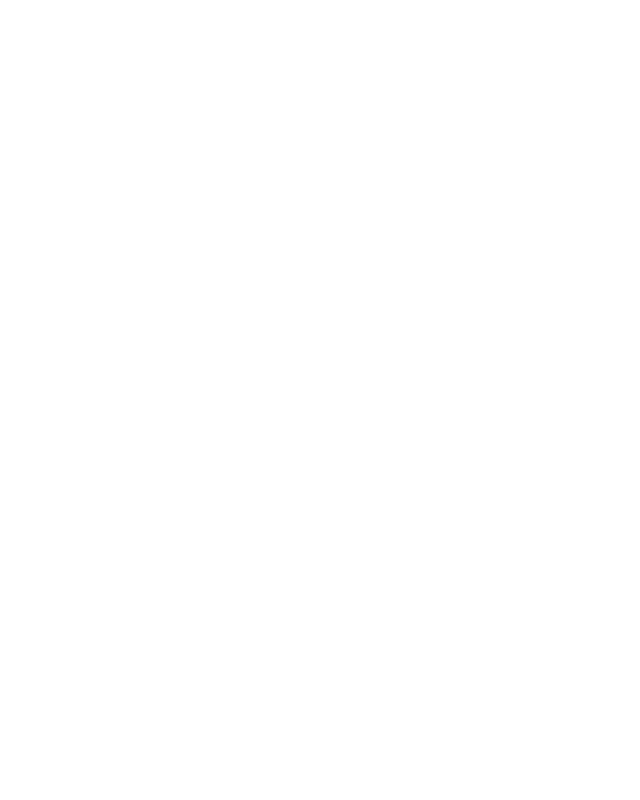
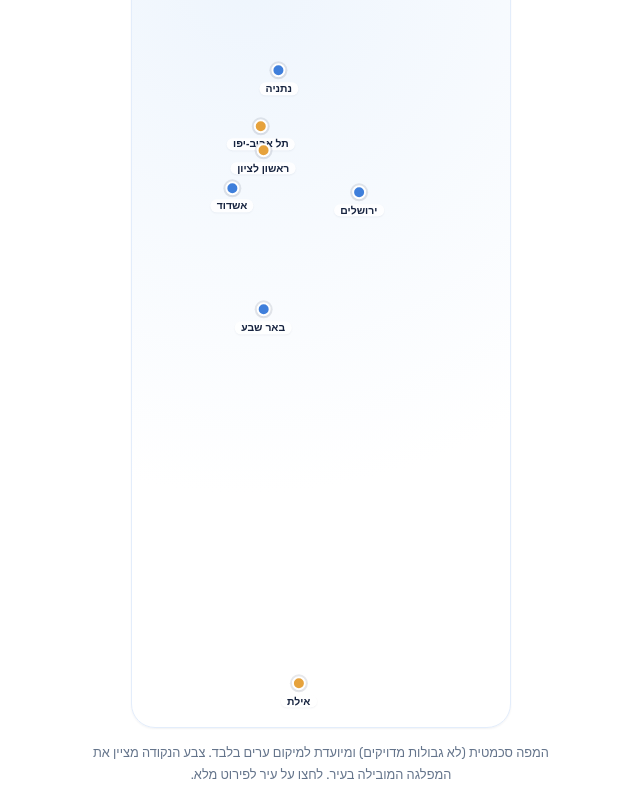
Before and after one commit to liorayacob/politics-facts, a Next.js app: page /elections in a window 1280 px wide. Shown: the part 1040-1840 px from the top of the page, without its empty margins (319-959 px from the left). Before the commit the page ends 920 px from the top, so only its background shows below. Built offline with nearby package versions, Linux system fonts and the light colour scheme.

Commit message:
Add interactive city map for elections page with hover tooltip and party breakdown modal

```diff
--- a/src/app/elections/page.tsx
+++ b/src/app/elections/page.tsx
@@ -1,6 +1,8 @@
 import { elections } from "@/data/elections";
 import { parties } from "@/data/parties";
+import { cities } from "@/data/cities";
 import SeatsChart from "@/components/SeatsChart";
+import IsraelMap from "@/components/IsraelMap";
 
 export default function ElectionsPage() {
   return (
@@ -35,6 +37,13 @@
           ))}
         </tbody>
       </table>
+
+      <h2>מפה לפי ערים</h2>
+      <p className="muted">
+        עברו עם העכבר מעל עיר לצפייה באחוז ההצבעה, ולחצו עליה כדי לראות את
+        פילוח הקולות בין המפלגות.
+      </p>
+      <IsraelMap cities={cities} />
     </div>
   );
 }
--- a/src/app/globals.css
+++ b/src/app/globals.css
@@ -273,10 +273,140 @@
 }
 
 .party-dot {
+  display: inline-block;
   width: 12px;
   height: 12px;
   border-radius: 50%;
   flex-shrink: 0;
+  vertical-align: middle;
+}
+
+/* Map */
+
+.map-card {
+  position: relative;
+  width: 100%;
+  max-width: 380px;
+  aspect-ratio: 3 / 7;
+  margin: 1.75rem auto 0;
+  background: radial-gradient(circle at 30% 15%, var(--background-soft), #ffffff 65%);
+  border: 1px solid var(--border);
+  border-radius: 1.5rem;
+  box-shadow: var(--shadow-sm);
+}
+
+.city-marker {
+  position: absolute;
+  transform: translate(-50%, -50%);
+  background: none;
+  border: none;
+  padding: 0;
+  cursor: pointer;
+  display: flex;
+  flex-direction: column;
+  align-items: center;
+  gap: 0.3rem;
+}
+
+.city-dot {
+  width: 14px;
+  height: 14px;
+  border-radius: 50%;
+  border: 2px solid #fff;
+  box-shadow: 0 0 0 2px rgba(22, 35, 63, 0.1), var(--shadow-sm);
+  transition: transform 0.15s ease;
+}
+
+.city-marker:hover .city-dot {
+  transform: scale(1.35);
+}
+
+.city-label {
+  font-size: 0.65rem;
+  font-weight: 700;
+  color: var(--foreground);
+  background: rgba(255, 255, 255, 0.9);
+  padding: 0.05rem 0.4rem;
+  border-radius: 999px;
+  white-space: nowrap;
+  box-shadow: var(--shadow-sm);
+}
+
+.city-tooltip {
+  position: absolute;
+  bottom: calc(100% + 10px);
+  left: 50%;
+  transform: translateX(-50%);
+  background: var(--foreground);
+  color: #ffffff;
+  padding: 0.45rem 0.7rem;
+  border-radius: 0.6rem;
+  font-size: 0.75rem;
+  line-height: 1.4;
+  white-space: nowrap;
+  opacity: 0;
+  pointer-events: none;
+  transition: opacity 0.15s ease;
+  z-index: 5;
+}
+
+.city-marker:hover .city-tooltip {
+  opacity: 1;
+}
+
+.map-caption {
+  text-align: center;
+  margin-top: 0.85rem;
+  font-size: 0.8rem;
+  max-width: 30rem;
+  margin-inline: auto;
+}
+
+/* Modal */
+
+.modal-backdrop {
+  position: fixed;
+  inset: 0;
+  background: rgba(15, 23, 42, 0.45);
+  backdrop-filter: blur(2px);
+  display: flex;
+  align-items: center;
+  justify-content: center;
+  z-index: 50;
+  padding: 1rem;
+}
+
+.modal-card {
+  background: var(--surface);
+  border-radius: var(--radius);
+  padding: 1.5rem;
+  max-width: 420px;
+  width: 100%;
+  box-shadow: var(--shadow-md);
+  border: 1px solid var(--border);
+}
+
+.modal-header {
+  display: flex;
+  align-items: center;
+  justify-content: space-between;
+  margin-bottom: 0.25rem;
+}
+
+.modal-close {
+  background: var(--background-soft);
+  border: none;
+  border-radius: 50%;
+  width: 32px;
+  height: 32px;
+  cursor: pointer;
+  font-size: 1rem;
+  color: var(--muted);
+}
+
+.modal-close:hover {
+  background: var(--accent-soft);
+  color: var(--accent-dark);
 }
 
 .member-list {
--- /dev/null
+++ b/src/components/IsraelMap.tsx
@@ -0,0 +1,90 @@
+"use client";
+
+import { useState } from "react";
+import type { CityResult } from "@/data/types";
+import { parties, getPartyBySlug } from "@/data/parties";
+import { projectToPercent } from "@/lib/geo";
+import { getWinningPartySlug } from "@/data/cities";
+
+export default function IsraelMap({ cities }: { cities: CityResult[] }) {
+  const [selectedSlug, setSelectedSlug] = useState<string | null>(null);
+  const selectedCity = cities.find((c) => c.slug === selectedSlug) ?? null;
+
+  return (
+    <>
+      <div className="map-card">
+        {cities.map((city) => {
+          const { xPercent, yPercent } = projectToPercent(city.lat, city.lng);
+          const winnerColor = getPartyBySlug(getWinningPartySlug(city))?.color ?? "#4f8ef7";
+          return (
+            <button
+              key={city.slug}
+              type="button"
+              className="city-marker"
+              style={{ left: `${xPercent}%`, top: `${yPercent}%` }}
+              onClick={() => setSelectedSlug(city.slug)}
+            >
+              <span className="city-dot" style={{ background: winnerColor }} />
+              <span className="city-tooltip">
+                <strong>{city.name}</strong>
+                <br />
+                אחוז הצבעה: {city.turnoutPercent}%
+              </span>
+              <span className="city-label">{city.name}</span>
+            </button>
+          );
+        })}
+      </div>
+      <p className="muted map-caption">
+        המפה סכמטית (לא גבולות מדויקים) ומיועדת למיקום ערים בלבד. צבע הנקודה
+        מציין את המפלגה המובילה בעיר. לחצו על עיר לפירוט מלא.
+      </p>
+
+      {selectedCity && (
+        <div className="modal-backdrop" onClick={() => setSelectedSlug(null)}>
+          <div className="modal-card" onClick={(e) => e.stopPropagation()}>
+            <div className="modal-header">
+              <h2 style={{ margin: 0 }}>{selectedCity.name}</h2>
+              <button
+                type="button"
+                className="modal-close"
+                onClick={() => setSelectedSlug(null)}
+                aria-label="סגור"
+              >
+                ✕
+              </button>
+            </div>
+            <p className="muted">אחוז הצבעה: {selectedCity.turnoutPercent}%</p>
+            <table>
+              <thead>
+                <tr>
+                  <th>מפלגה</th>
+                  <th>אחוז הצבעה</th>
+                </tr>
+              </thead>
+              <tbody>
+                {Object.entries(selectedCity.votePercentByParty)
+                  .sort((a, b) => b[1] - a[1])
+                  .map(([partySlug, percent]) => {
+                    const party = parties.find((p) => p.slug === partySlug);
+                    return (
+                      <tr key={partySlug}>
+                        <td>
+                          <span
+                            className="party-dot"
+                            style={{ background: party?.color ?? "#999", marginInlineEnd: "0.5rem" }}
+                          />
+                          {party?.name ?? partySlug}
+                        </td>
+                        <td>{percent}%</td>
+                      </tr>
+                    );
+                  })}
+              </tbody>
+            </table>
+          </div>
+        </div>
+      )}
+    </>
+  );
+}
--- /dev/null
+++ b/src/data/cities.ts
@@ -0,0 +1,79 @@
+// Coordinates are real (approximate city centers) so marker placement looks right.
+// Turnout and vote-share numbers are placeholder — replace with the real per-city
+// results once you have the government export file.
+import type { CityResult } from "./types";
+
+export const cities: CityResult[] = [
+  {
+    slug: "jerusalem",
+    name: "ירושלים",
+    lat: 31.78,
+    lng: 35.22,
+    turnoutPercent: 61.2,
+    votePercentByParty: { "party-a": 45, "party-b": 40 },
+  },
+  {
+    slug: "tel-aviv",
+    name: "תל אביב-יפו",
+    lat: 32.08,
+    lng: 34.78,
+    turnoutPercent: 68.5,
+    votePercentByParty: { "party-a": 35, "party-b": 55 },
+  },
+  {
+    slug: "haifa",
+    name: "חיפה",
+    lat: 32.79,
+    lng: 34.99,
+    turnoutPercent: 63.0,
+    votePercentByParty: { "party-a": 48, "party-b": 42 },
+  },
+  {
+    slug: "beer-sheva",
+    name: "באר שבע",
+    lat: 31.25,
+    lng: 34.79,
+    turnoutPercent: 59.4,
+    votePercentByParty: { "party-a": 52, "party-b": 36 },
+  },
+  {
+    slug: "netanya",
+    name: "נתניה",
+    lat: 32.33,
+    lng: 34.86,
+    turnoutPercent: 64.1,
+    votePercentByParty: { "party-a": 50, "party-b": 38 },
+  },
+  {
+    slug: "ashdod",
+    name: "אשדוד",
+    lat: 31.8,
+    lng: 34.65,
+    turnoutPercent: 60.7,
+    votePercentByParty: { "party-a": 55, "party-b": 33 },
+  },
+  {
+    slug: "rishon-lezion",
+    name: "ראשון לציון",
+    lat: 31.97,
+    lng: 34.79,
+    turnoutPercent: 66.3,
+    votePercentByParty: { "party-a": 41, "party-b": 47 },
+  },
+  {
+    slug: "eilat",
+    name: "אילת",
+    lat: 29.56,
+    lng: 34.95,
+    turnoutPercent: 57.8,
+    votePercentByParty: { "party-a": 39, "party-b": 49 },
+  },
+];
+
+export function getCityBySlug(slug: string): CityResult | undefined {
+  return cities.find((c) => c.slug === slug);
+}
+
+export function getWinningPartySlug(city: CityResult): string {
+  return Object.entries(city.votePercentByParty).sort((a, b) => b[1] - a[1])[0][0];
+}
--- /dev/null
+++ b/src/lib/geo.ts
@@ -0,0 +1,14 @@
+// Simple linear projection of lat/lng to a percentage position inside a bounding box.
+// Good enough for placing city markers on a schematic (non-authoritative) map.
+const BOUNDS = {
+  minLat: 29.4,
+  maxLat: 33.4,
+  minLng: 34.2,
+  maxLng: 35.9,
+};
+
+export function projectToPercent(lat: number, lng: number) {
+  const x = ((lng - BOUNDS.minLng) / (BOUNDS.maxLng - BOUNDS.minLng)) * 100;
+  const y = ((BOUNDS.maxLat - lat) / (BOUNDS.maxLat - BOUNDS.minLat)) * 100;
+  return { xPercent: x, yPercent: y };
+}
```
Also changed, not shown: src/data/types.ts (+9 -0 lines).
